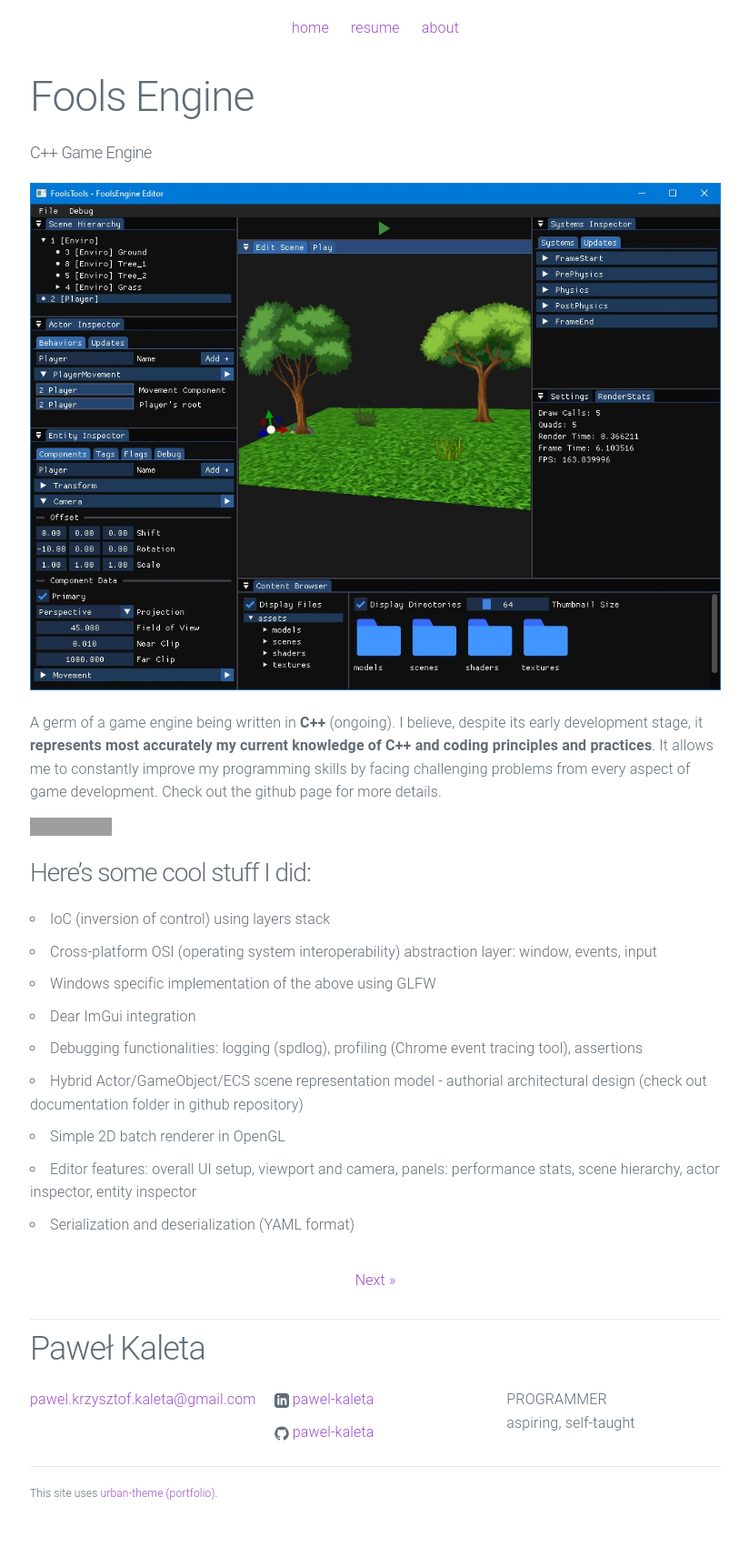
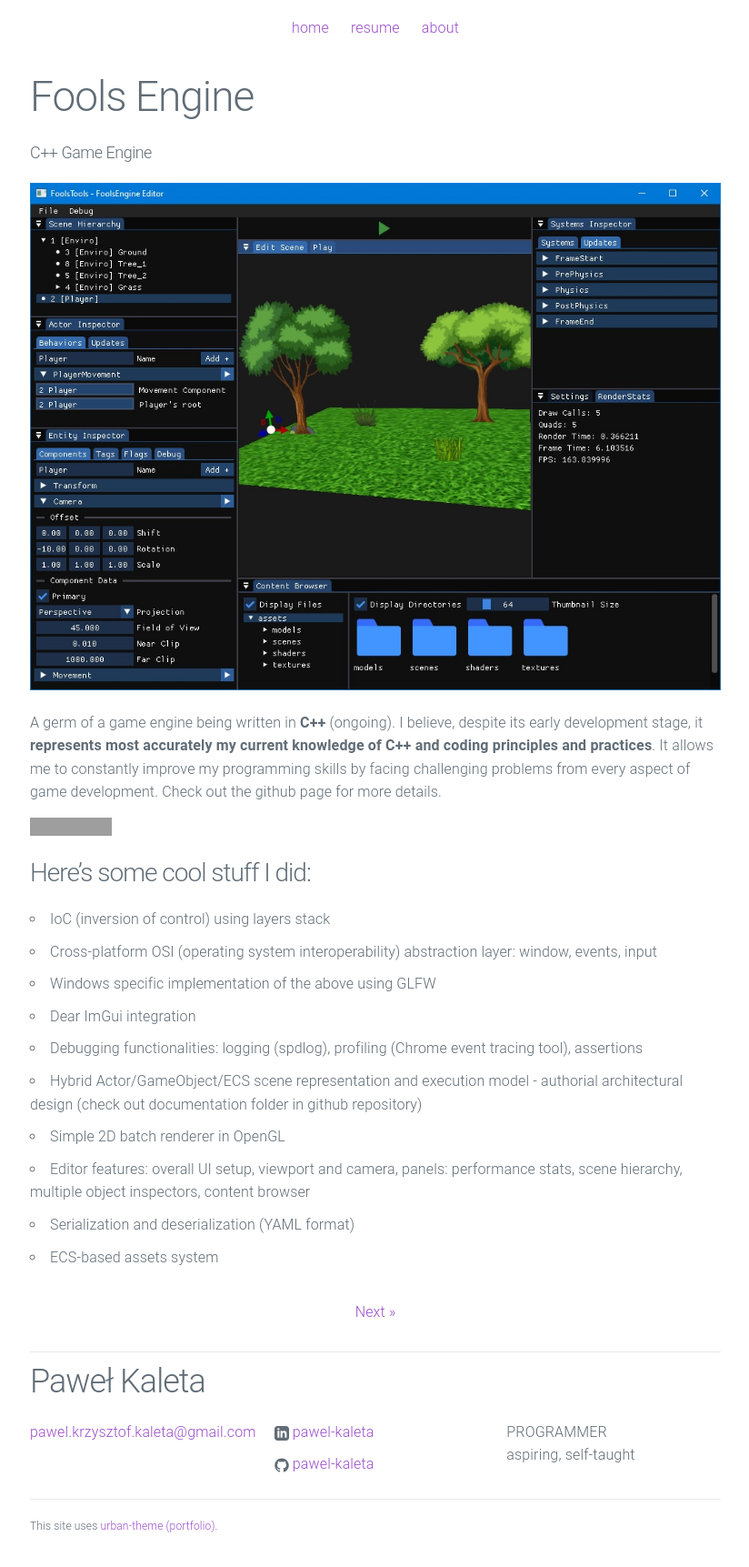
Before and after one commit to pawel-kaleta/pawel-kaleta.github.io, a Jekyll site: the page built from _posts/2024-01-14-Fools-Engine.md, in a window 1280 px wide. Shown: the whole page at 91% size, without its empty margins (227-1051 px from the left). Built offline with Jekyll 4.4.1, drawn with Linux system fonts in a browser that asks for light colours; before the commit the page ends 1688 px from its top, so only the background shows below that; grey boxes are pictures that could not be loaded.

Commit message:
Update 2024-01-14-Fools-Engine.md

```diff
--- a/_posts/2024-01-14-Fools-Engine.md
+++ b/_posts/2024-01-14-Fools-Engine.md
@@ -20,7 +20,8 @@ Check out the github page for more details.
 - Windows specific implementation of the above using GLFW
 - Dear ImGui integration
 - Debugging functionalities: logging (spdlog), profiling (Chrome event tracing tool), assertions
-- Hybrid Actor/GameObject/ECS scene representation model - authorial architectural design (check out documentation folder in github repository)
+- Hybrid Actor/GameObject/ECS scene representation and execution model - authorial architectural design (check out documentation folder in github repository)
 - Simple 2D batch renderer in OpenGL
-- Editor features: overall UI setup, viewport and camera, panels: performance stats, scene hierarchy, actor inspector, entity inspector
+- Editor features: overall UI setup, viewport and camera, panels: performance stats, scene hierarchy, multiple object inspectors, content browser
 - Serialization and deserialization (YAML format)
+- ECS-based assets system
```
